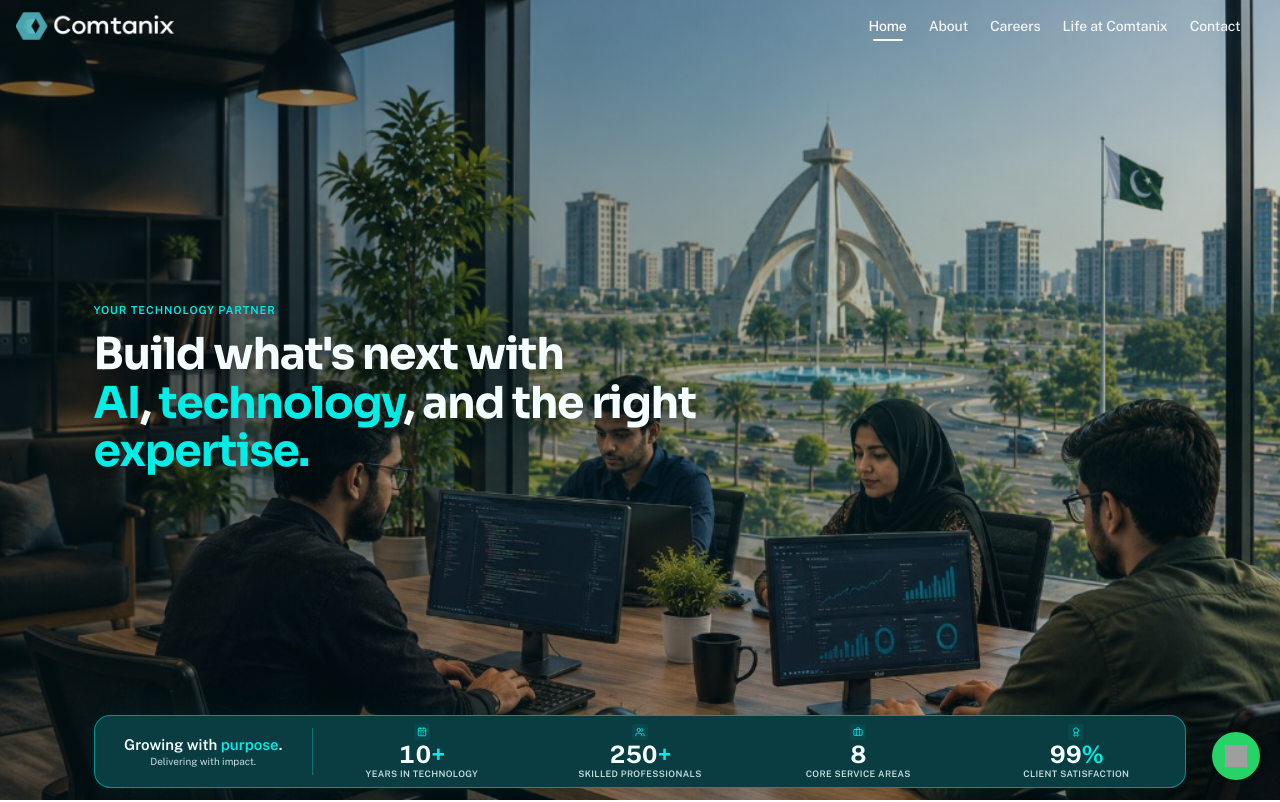
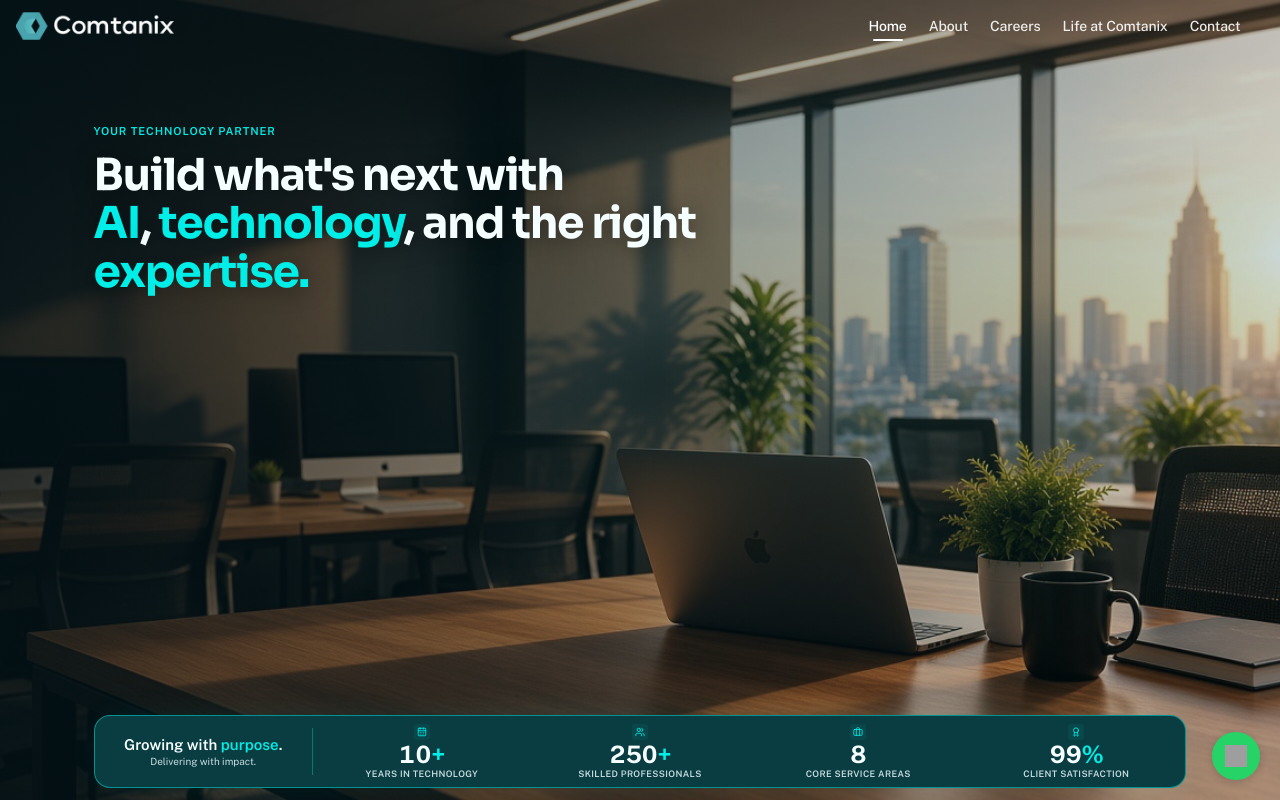
Before and after one commit to adnanhayat531/comtanixcareers, a Next.js app: page / in a window 1280 px wide. Shown: the top 802 px of the page. Built offline with nearby package versions, Linux system fonts and the light colour scheme; no server answers; grey boxes are pictures that could not be loaded.

Commit message:
Update HeroNetwork component with new image source and refined gradient backgrounds for enhanced visual appeal. Adjust HomePage layout padding for improved content presentation and user experience.

```diff
--- a/src/app/page.tsx
+++ b/src/app/page.tsx
@@ -12,7 +12,7 @@ export default function HomePage() {
     <>
       <section className="site-petrol-gradient relative flex h-[var(--hero-min-h)] min-h-[100svh] flex-col overflow-hidden supports-[height:100dvh]:h-[100dvh] supports-[height:100dvh]:min-h-[100dvh]">
         <HeroNetwork />
-        <div className="relative z-10 mx-auto flex w-full max-w-6xl flex-1 flex-col items-start justify-center px-[var(--container-pad-x)] pb-4 pt-[calc(var(--header-h)+clamp(1.25rem,4vh,2.5rem))] sm:pb-5">
+        <div className="relative z-10 mx-auto flex w-full max-w-6xl flex-1 flex-col items-start justify-start px-[var(--container-pad-x)] pb-6 pt-[calc(var(--header-h)+clamp(2.75rem,9vh,5.5rem))] sm:pb-8">
           <HeroCopy />
         </div>
         <div
--- a/src/components/home/HeroNetwork.tsx
+++ b/src/components/home/HeroNetwork.tsx
@@ -1,4 +1,4 @@
-/** Full-bleed futuristic hero — photo + cool grade */
+/** Full-bleed hero — clean office photo (no mockup/UI screenshot) */
 export function HeroNetwork() {
   return (
     <div
@@ -7,17 +7,17 @@ export function HeroNetwork() {
     >
       {/* eslint-disable-next-line @next/next/no-img-element */}
       <img
-        src="/hero-home-v5.jpg"
+        src="/hero-home-v6.jpg"
         alt=""
         width={1920}
         height={1080}
         decoding="async"
         fetchPriority="high"
         draggable={false}
-        className="absolute inset-0 h-full w-full object-cover object-[center_35%] max-sm:object-[center_28%]"
+        className="absolute inset-0 h-full w-full object-cover object-[68%_45%] max-sm:object-[70%_40%]"
       />
-      <div className="absolute inset-0 bg-[linear-gradient(105deg,rgba(6,27,32,0.55)_0%,rgba(5,34,43,0.32)_45%,rgba(8,53,61,0.14)_100%)]" />
-      <div className="absolute inset-0 bg-[radial-gradient(ellipse_at_70%_40%,rgba(0,238,234,0.06)_0%,transparent_55%)]" />
+      <div className="absolute inset-0 bg-[linear-gradient(105deg,rgba(4,22,28,0.72)_0%,rgba(5,34,43,0.4)_48%,rgba(8,53,61,0.14)_100%)]" />
+      <div className="absolute inset-0 bg-[radial-gradient(ellipse_at_72%_40%,rgba(0,238,234,0.05)_0%,transparent_50%)]" />
     </div>
   );
 }
```
Also changed, not shown: public/hero-home-v6.jpg (added).
